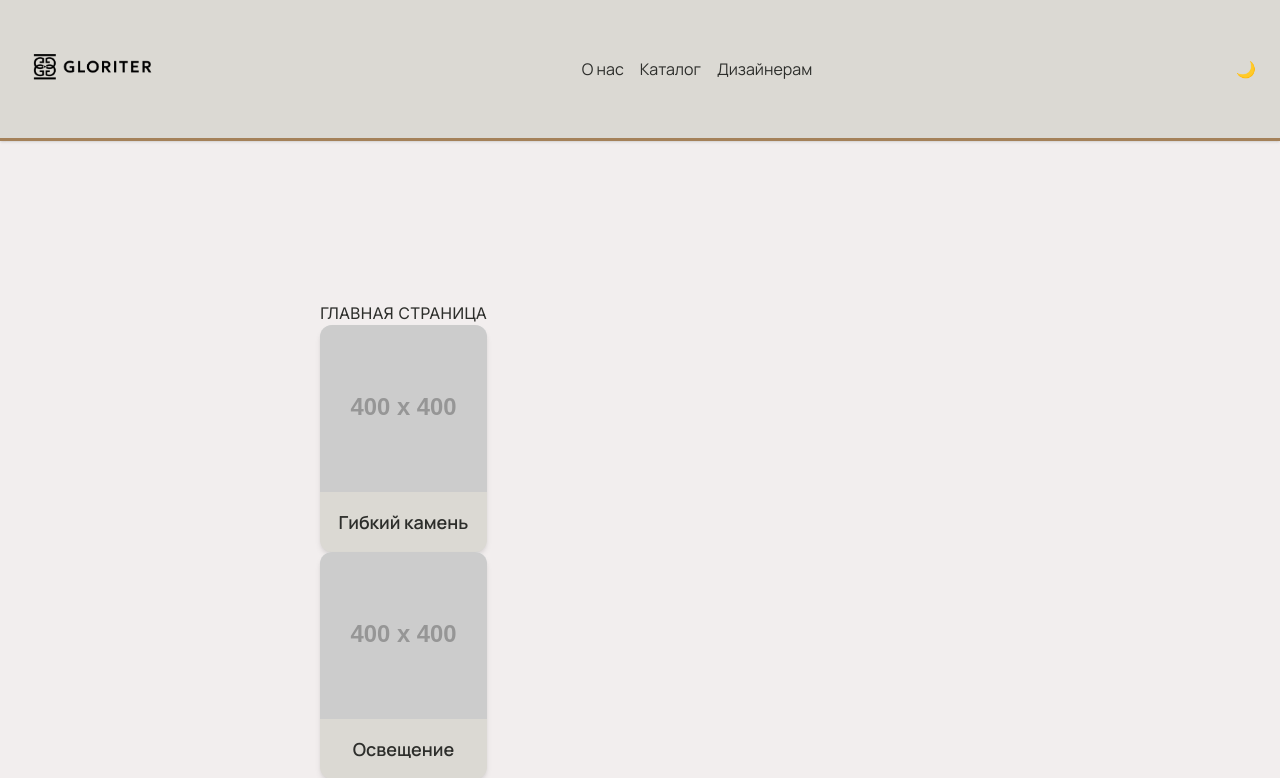
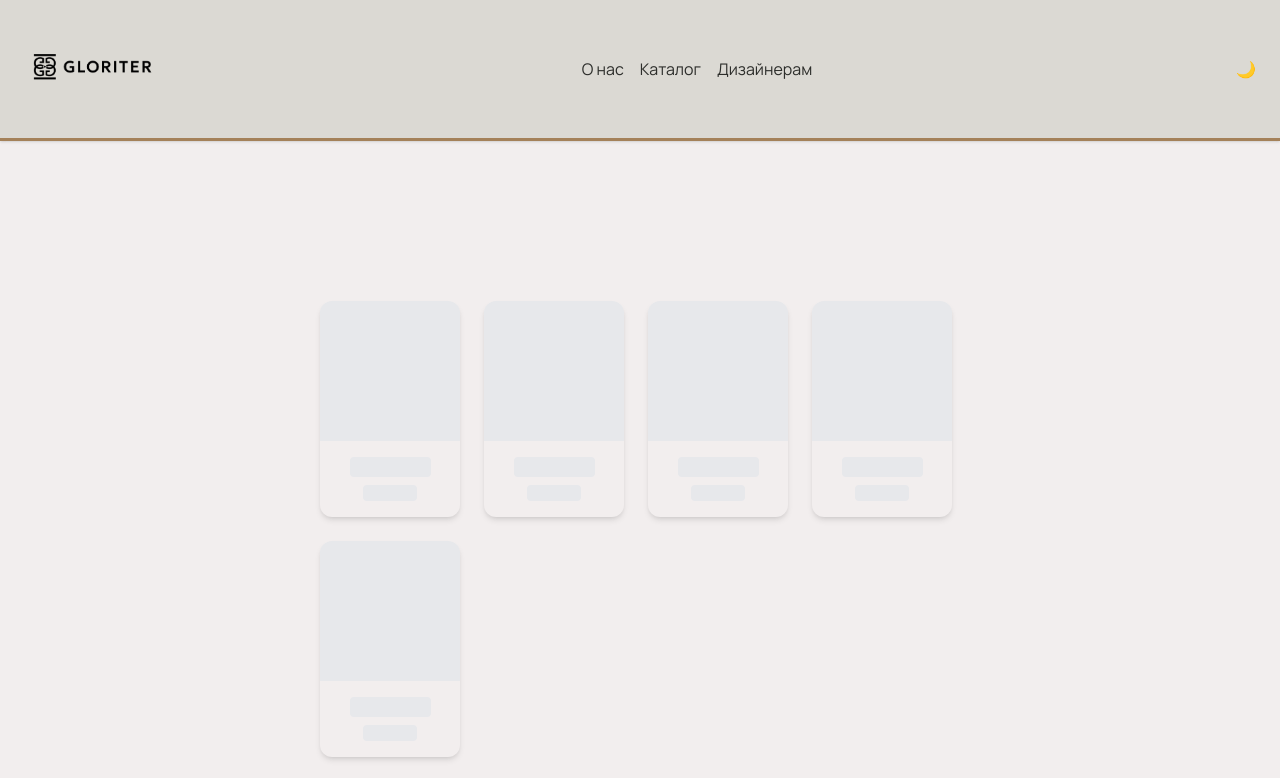
Before and after one commit to Daurova/decor, a Next.js app in the folder apps/web/: page / in a window 1280 px wide. Shown: the top 778 px of the page. Built offline with nearby package versions, Linux system fonts and the light colour scheme.

Commit message:
web/feat/ card grid added

```diff
--- a/apps/web/app/entities/category_card/CategoryCard.tsx
+++ b/apps/web/app/entities/category_card/CategoryCard.tsx
@@ -2,6 +2,8 @@
 
 import Image from 'next/image';
 import Link from 'next/link';
+import {useState, useEffect} from 'react'
+//TODO добавить скелетон
 
 interface CategoryCardProps {
   id: number;
--- /dev/null
+++ b/apps/web/app/entities/category_card/CathegotyCardSkeleton.tsx
@@ -0,0 +1,18 @@
+'use client';
+
+export function CategoryCardSkeleton() {
+  return (
+    <div className="w-full min-w-35 overflow-hidden rounded-xl bg-background-secondary shadow-md">
+      {/* Блок-заглушка изображения */}
+      <div className="aspect-square w-full animate-pulse bg-gray-200 dark:bg-gray-700" />
+
+      {/* Блок-заглушка текста */}
+      <div className="p-4 text-center">
+        <div className="mx-auto h-5 w-3/4 animate-pulse rounded bg-gray-200 dark:bg-gray-700" />
+        <div className="mt-2 mx-auto h-4 w-1/2 animate-pulse rounded bg-gray-200 dark:bg-gray-700" />
+      </div>
+    </div>
+  );
+}
+
+//TODO: выровнять скелетон по карточкам
--- a/apps/web/app/page.tsx
+++ b/apps/web/app/page.tsx
@@ -1,5 +1,9 @@
+'use client'
 import Image from "next/image";
 import { CategoryCard } from "./entities/category_card/CategoryCard";
+import { CategoryCardSkeleton } from "./entities/category_card/CathegotyCardSkeleton";
+import { useState, useEffect } from 'react'
+import { CardGrid } from "./shared/ui/CardGrid";
 
 const mockCategories = [
   { id: 1, name: 'Гибкий камень', slug: 'furniture', imageUrl: 'https://placehold.co/400x400', productCount: 42 },
@@ -10,16 +14,31 @@ const mockCategories = [
 ];
 
 export default function Home() {
+  const [isLoading, setIsLoading] = useState(true)
+
+  useEffect(()=>{
+    const timer = setTimeout(()=>{
+      setIsLoading(false)
+    },10000)
+
+    return ()=>clearTimeout(timer)
+  },[])
+
   return (
     <div className="flex flex-col flex-1 items-center justify-centerfont-sans font-sans bg-background-secondary">
       <main className="flex flex-1 w-full max-w-3xl flex-col items-center justify-between py-32 px-16 bg-background-secondary sm:items-start">
         <div>
-          <h1 className = 'text-foreground bg-background-secondary font-sans'>ГЛАВНАЯ СТРАНИЦА</h1>
-          {mockCategories.map(category=>{
+          <CardGrid>{isLoading?
+             Array.from({length:5}).map((_, index) => (
+              <CategoryCardSkeleton key={`skeleton-${index}`} />
+            ))
+          : mockCategories.map(category=>{
             return(
               <CategoryCard  key = {category.id} id = {category.id} slug = {category.slug} name = {category.name} imageUrl={category.imageUrl}></CategoryCard>
             )
-          })}
+          })
+          }
+          </CardGrid>
         </div>
       </main>
     </div>
--- /dev/null
+++ b/apps/web/app/shared/ui/CardGrid.tsx
@@ -0,0 +1,9 @@
+// shared/ui/CardGrid.tsx
+export function CardGrid({ children }: { children: React.ReactNode }) {
+  return (
+    <div className="grid w-full grid-cols-1 gap-6 sm:grid-cols-2 lg:grid-cols-3 xl:grid-cols-4">
+  {children}
+</div>
+  );
+
+}
```
Also changed, not shown: 2 other files (tests, documents, lock files or other folders).
